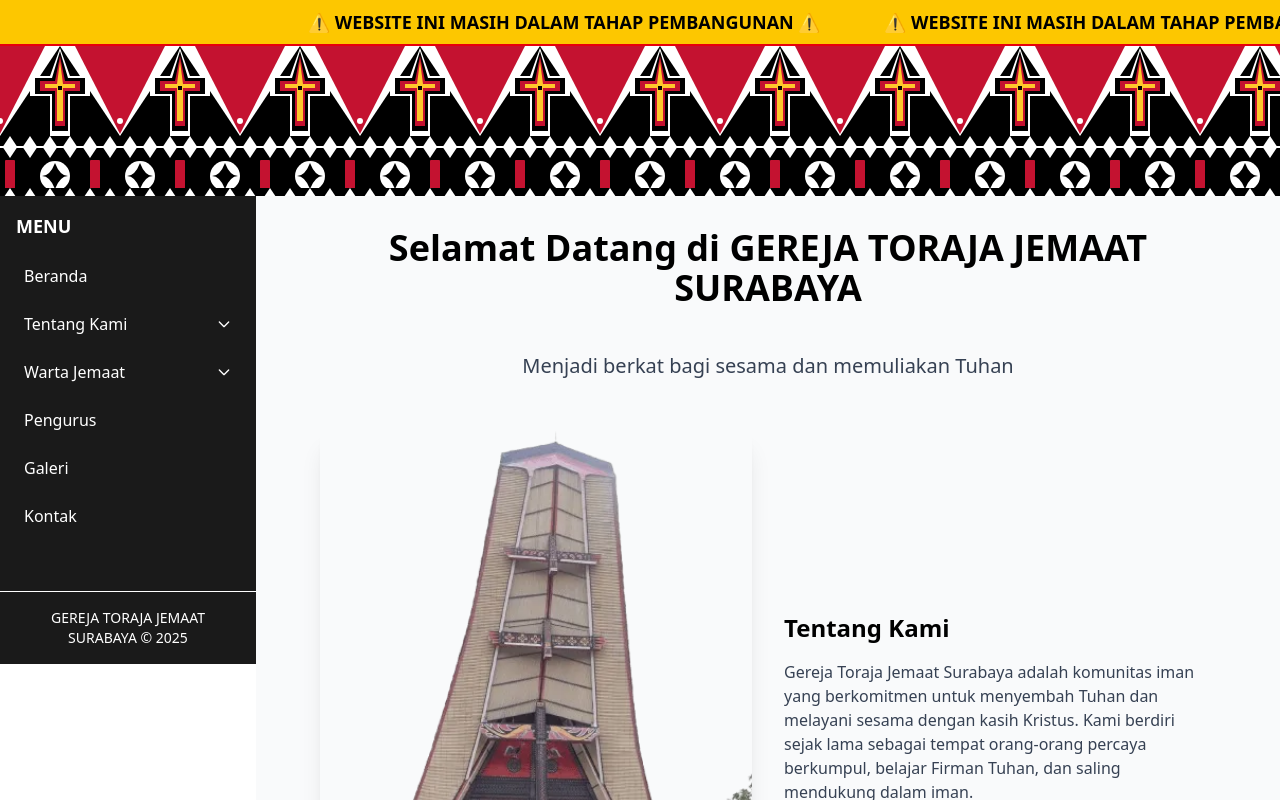
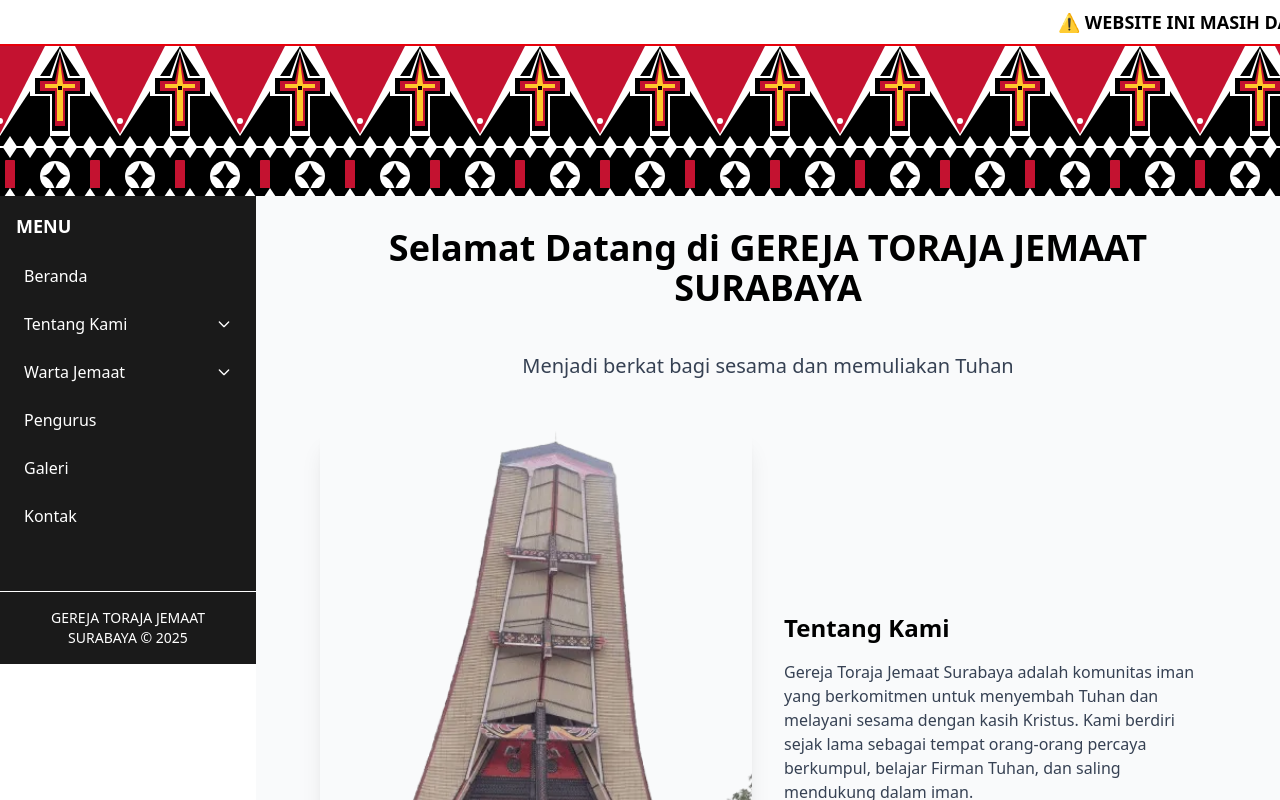
Before and after one commit to Bone81-Tech/gereja-toraja, a Next.js app: page / in a window 1280 px wide. Shown: the top 800 px of the page. Built offline with nearby package versions, Linux system fonts and the light colour scheme.

Commit message:
feat: Enhance running text with tech stack logos and dev info

```diff
--- a/components/RunningText.js
+++ b/components/RunningText.js
@@ -1,13 +1,45 @@
 import React from 'react';
+
+const techStack = [
+  { type: 'text', value: '⚠️ WEBSITE INI MASIH DALAM TAHAP PEMBANGUNAN, menggunakan techstack:' },
+  { type: 'text', value: 'Next.js' },
+  { type: 'image', src: 'https://static.cdnlogo.com/logos/n/80/next-js.svg', alt: 'Next.js' },
+  { type: 'text', value: 'JavaScript' },
+  { type: 'image', src: 'https://www.vectorlogo.zone/logos/javascript/javascript-icon.svg', alt: 'JavaScript' },
+  { type: 'text', value: 'React' },
+  { type: 'image', src: 'https://static.cdnlogo.com/logos/r/63/react.svg', alt: 'React' },
+  { type: 'text', value: 'Tailwind CSS' },
+  { type: 'image', src: 'https://www.vectorlogo.zone/logos/tailwindcss/tailwindcss-icon.svg', alt: 'Tailwind CSS' },
+  { type: 'text', value: 'npm' },
+  { type: 'image', src: 'https://static.cdnlogo.com/logos/n/17/npm-2.svg', alt: 'npm' },
+  { type: 'text', value: 'Cloudflare Pages' },
+  { type: 'image', src: 'https://cf-icons.pages.dev/pages-logo.svg', alt: 'Cloudflare Pages' },
+  { type: 'text', value: ' | Developed by Orang Toraja Asli (Blasteran Ulusalu & Bittuang 😂😂😂)' },
+  { type: 'text', value: '⚠️' },
+];
+
+// We repeat the content to create a seamless loop for the marquee effect.
+const marqueeContent = [...techStack, ...techStack];
 
 const RunningText = () => {
   return (
-    <div className="bg-yellow-400 text-black py-2 overflow-hidden relative z-50 border-b-2 border-red-600">
+    <div className="bg-white text-black py-2 overflow-hidden relative z-50 border-b-2 border-red-600">
       <div className="animate-marquee whitespace-nowrap inline-block">
-        <span className="mx-8 font-bold text-lg">⚠️ WEBSITE INI MASIH DALAM TAHAP PEMBANGUNAN ⚠️</span>
-        <span className="mx-8 font-bold text-lg">⚠️ WEBSITE INI MASIH DALAM TAHAP PEMBANGUNAN ⚠️</span>
-        <span className="mx-8 font-bold text-lg">⚠️ WEBSITE INI MASIH DALAM TAHAP PEMBANGUNAN ⚠️</span>
-        <span className="mx-8 font-bold text-lg">⚠️ WEBSITE INI MASIH DALAM TAHAP PEMBANGUNAN ⚠️</span>
+        <span className="mx-8 font-bold text-lg inline-flex items-center">
+          {marqueeContent.map((item, index) => (
+            <React.Fragment key={index}>
+              {item.type === 'text' ? (
+                <span className="mx-2">{item.value}</span>
+              ) : (
+                <img
+                  src={item.src}
+                  alt={item.alt}
+                  className="inline-block h-6 w-auto mx-2"
+                />
+              )}
+            </React.Fragment>
+          ))}
+        </span>
       </div>
     </div>
   );
--- a/package.json
+++ b/package.json
@@ -23,9 +23,10 @@
     "react-dom": "^19.2.0"
   },
   "devDependencies": {
+    "@tailwindcss/postcss": "^4.1.17",
     "autoprefixer": "^10.4.22",
+    "baseline-browser-mapping": "^2.8.32",
     "postcss": "^8.5.6",
-    "tailwindcss": "^4.1.17",
-    "@tailwindcss/postcss": "^4.1.17"
+    "tailwindcss": "^4.1.17"
   }
 }
--- a/styles/globals.css
+++ b/styles/globals.css
@@ -6,7 +6,7 @@
 }
 
 .animate-marquee {
-  animation: marquee 20s linear infinite;
+  animation: marquee 120s linear infinite;
   display: inline-block;
   white-space: nowrap;
   padding-left: 100%; /* Start from right */
```
Also changed, not shown: 1 other file (tests, documents, lock files or other folders).
